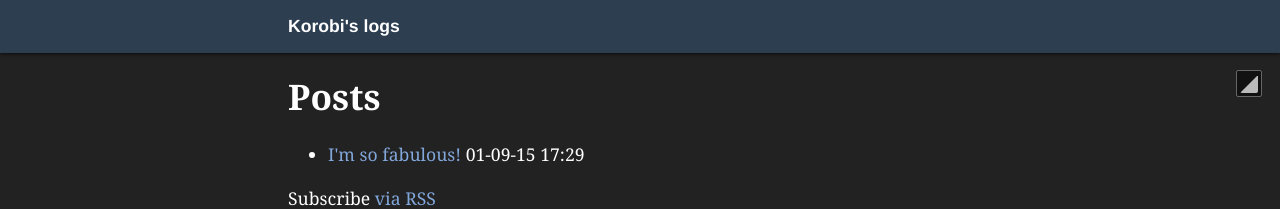
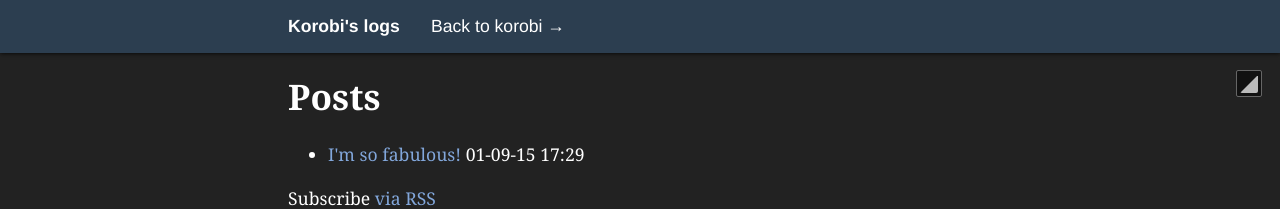
Before and after one commit to korobi/weblog, a Jekyll site: the page built from index.html, in a window 1280 px wide. Shown: the top 209 px of the page. Built offline with Jekyll 4.4.1, drawn with Linux system fonts in a browser that asks for light colours.

Commit message:
Add 'back to korobi' to the nav

```diff
--- a/_includes/header.html
+++ b/_includes/header.html
@@ -1,5 +1,6 @@
 <nav class="upper-layer">
     <div class="content">
         <header><a href="{{ site.url }}">{{ site.title }}</a></header>
+        <a class="nav-link" href="https://korobi.io">Back to korobi &rarr;</a>
     </div>
 </nav>
--- a/_sass/_base.scss
+++ b/_sass/_base.scss
@@ -2,8 +2,10 @@
 html, body, div, main, header, nav, footer, section, article, p, pre, h1, h2 {
     padding: 0;
     margin: 0;
+    display: block;
+}
+* {
     box-sizing: border-box;
-    display: block;
 }
 
 html {
--- a/_sass/_layout.scss
+++ b/_sass/_layout.scss
@@ -17,9 +17,27 @@
     }
 }
 
-nav header {
-    font-size: 1rem;
-    font-weight: bold;
+nav {
+    header {
+        display: inline-block;
+        vertical-align: top;
+        font-size: 1rem;
+        font-weight: bold;
+        margin-right: 0.5rem;
+    }
+
+    .nav-link {
+        display: inline-block;
+        vertical-align: top;
+        padding: 1rem;
+        height: 3rem;
+        line-height: 1;
+        font-size: 1rem;
+
+        &:hover {
+            background-color: #1A252F;
+        }
+    }
 }
 
 main {
```
